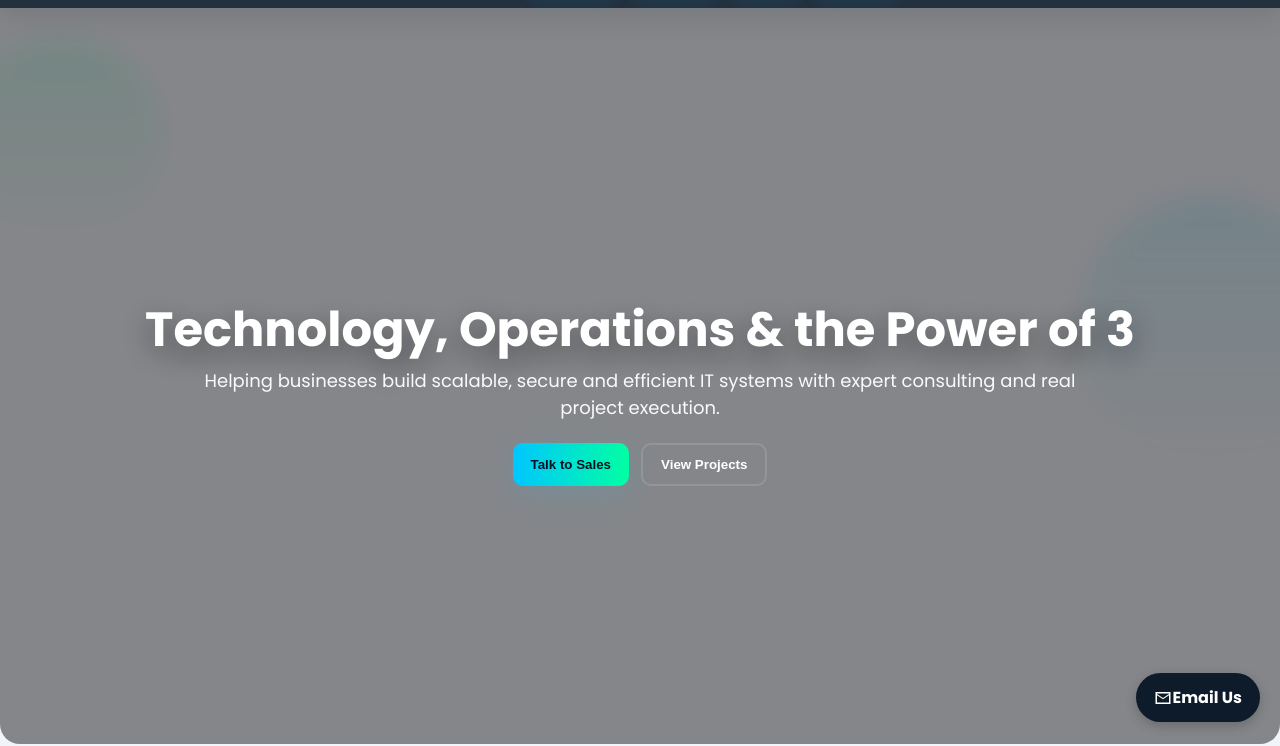
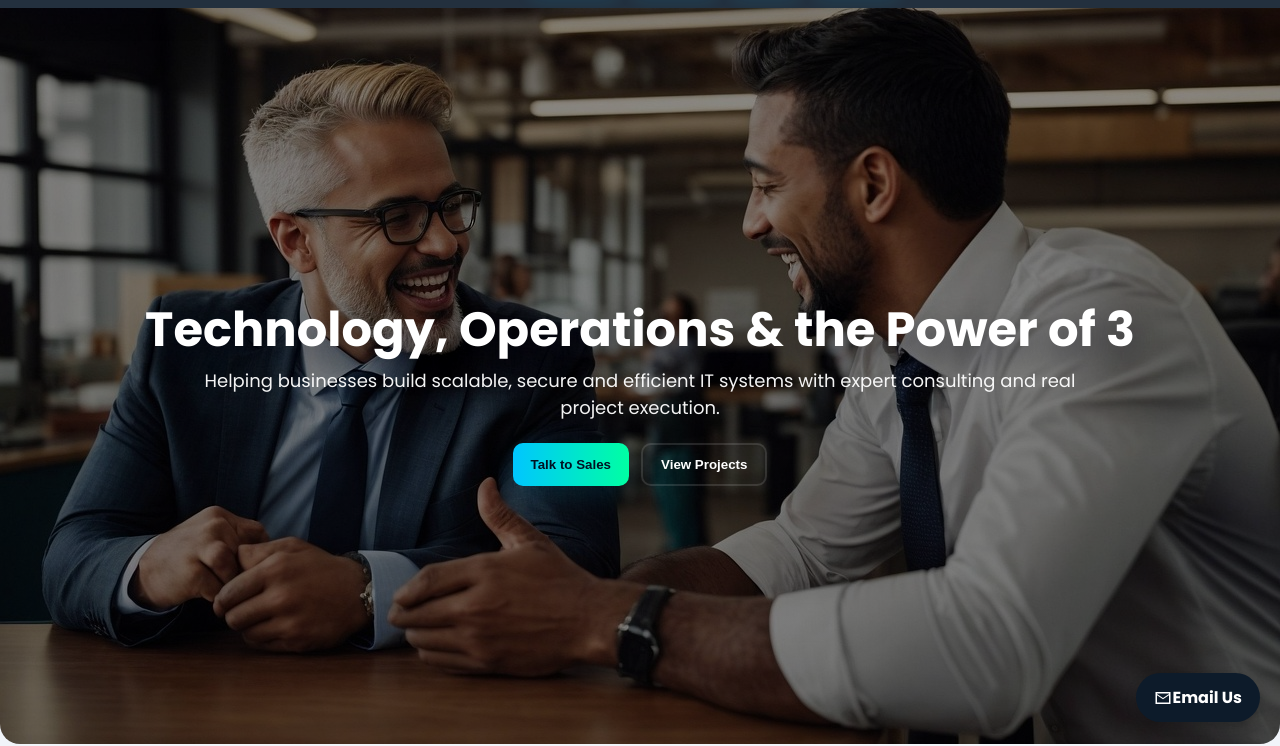
Before and after one commit to tecH3Ops/home, a plain HTML site: page index.html in a window 1280 px wide. Shown: the part 58-804 px from the top of the page. Drawn offline with Linux system fonts and the light colour scheme; the site is published under a folder, as on GitHub Pages, so addresses that start at the root find nothing.

Commit message:
Fix image URL in CSS background property

```diff
--- a/index.html
+++ b/index.html
@@ -109,7 +109,7 @@
     padding:0 24px; margin-top:66px; border-bottom-left-radius:20px; border-bottom-right-radius:20px;
     color:white; position:relative; overflow:hidden;
     background:linear-gradient(180deg, rgba(0,0,0,0.45), rgba(0,0,0,0.45)),
-      url('/tech3ops_home.jpg') center/cover no-repeat;
+      url('tech3ops_home.jpg') center/cover no-repeat;
   }
   .hero h2{ font-size:48px; line-height:1.02; margin-bottom:12px; text-shadow:0 10px 30px rgba(2,6,23,0.45)}
   .hero p{ font-size:18px; max-width:920px; margin:auto; opacity:.95; }
```
